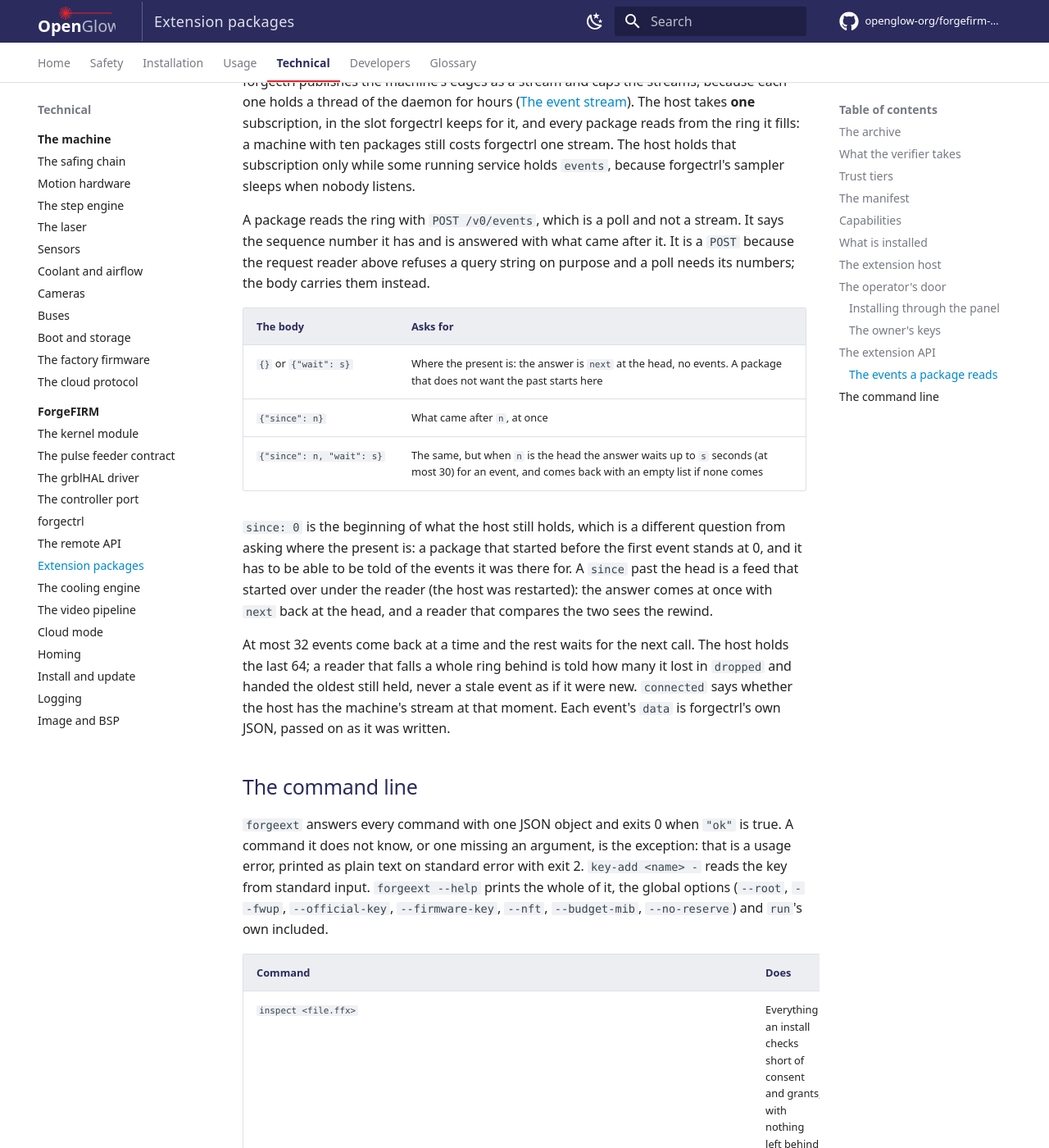
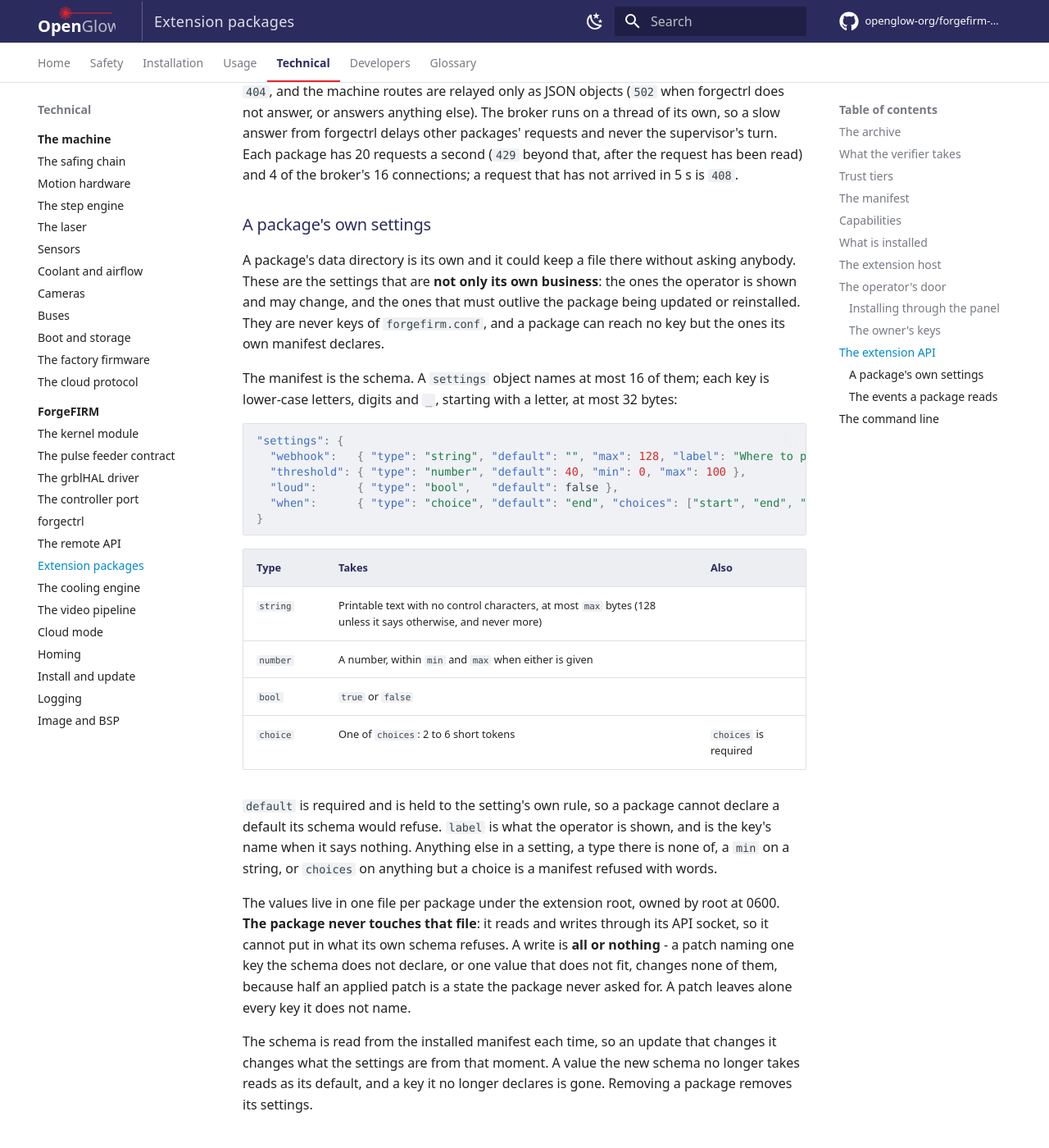
Before and after one commit to openglow-org/forgefirm-docs, an MkDocs documentation site: the page built from docs/technical/forgefirm/extensions.md, in a window 1280 px wide and 1400 px high, scrolled down 13124 px. Shown: the whole window at 82% size. Built offline with MkDocs 1.6.1 and Material for MkDocs 9.7.7, drawn with Linux system fonts in a browser that asks for light colours; comment, search, counter and statistics services are not loaded; some of the changed text lies outside the part shown.

Commit message:
Extensions: a package's own settings
The capability is served now, so the table says so, and the page gains
the section it points to: the manifest as the schema, the four types and
their bounds, the default held to the setting's own rule, the store that
is root's alone at 0600, the all-or-nothing write, and what an update
that changes the schema does to the values under it.

The root table gains settings/<id>.json, and the API table its two rows.

````diff
--- a/docs/technical/forgefirm/extensions.md
+++ b/docs/technical/forgefirm/extensions.md
@@ -162,7 +162,7 @@ manifest and the operator's consent do not change shape as each one lands.
 | `machine.read` | The machine's status, cooling status, and mode | yes | |
 | `events` | The machine's events | yes | |
 | `hold` | Holding a job until the package clears the hold (pause tier only) | yes | required |
-| `settings.own` | The package's own settings | no | |
+| `settings.own` | The package's own settings, declared in its manifest ([A package's own settings](#a-packages-own-settings)) | yes | |
 | `camera.lid`, `camera.head` | Pictures from that camera, under the privacy gate | no | |
 | `motion.jog` | Dark jogs inside the jog bounds | no | |
 | `motion.job` | Running a program as the machine's one sender, under every arm gate | no | required |
@@ -206,6 +206,7 @@ The extension root is `/data/forgefirm/ext`:
 | `keys/` | Public keys the owner added |
 | `tmp/` | Staging, the host's alone |
 | `required-holds/` | One empty file per package whose hold the operator marked required, so a hold fails closed across a reboot before the host has read anything |
+| `settings/<id>.json` | A package's own settings, root's alone at 0600 |
 | `lock` | The host's lock, taken around every change to the root |
 | `state.json` | What no package can say about itself: the tier and the key that signed it, its account of the pool (`ffx0` to `ffx31`, the lowest free one), the operator's grants, enabled, quarantined |
 
@@ -462,6 +463,8 @@ What does not fit is refused with a status and a sentence
 | `GET /v0/machine/status` | `machine.read` | forgectrl's `GET /status` |
 | `GET /v0/machine/cool` | `machine.read` | forgectrl's `GET /cool/status` |
 | `GET /v0/machine/mode` | `machine.read` | forgectrl's `GET /mode` |
+| `GET /v0/settings` | `settings.own` | `settings` (every declared key with its value) and `schema` |
+| `POST /v0/settings` | `settings.own` | A patch of settings, applied whole or not at all; the same answer |
 | `GET /v0/hold` | `hold`, granted | `{"raised": bool, "reason": "..."}` |
 | `POST /v0/hold` | `hold`, granted | The body `{"raised": bool, "reason": "..."}` (those two keys and no other; the reason at most 95 bytes of printable ASCII without the quote and the backslash) raises or clears the package's hold; the new state |
 | `POST /v0/events` | `events` | The body `{"since": n, "wait": s}` (those two keys and no other, both optional) asks for the machine's events after `n`, waiting up to `s` seconds for one; `{"next": n, "dropped": n, "connected": bool, "events": [{"seq": n, "event": "...", "data": {...}}]}`. See [The events a package reads](#the-events-a-package-reads) |
@@ -474,6 +477,54 @@ delays other packages' requests and never the supervisor's turn. Each
 package has 20 requests a second (`429` beyond that, after the request has
 been read) and 4 of the broker's 16 connections; a request that has not
 arrived in 5 s is `408`.
+
+### A package's own settings
+
+A package's data directory is its own and it could keep a file there
+without asking anybody. These are the settings that are **not only its own
+business**: the ones the operator is shown and may change, and the ones
+that must outlive the package being updated or reinstalled. They are never
+keys of `forgefirm.conf`, and a package can reach no key but the ones its
+own manifest declares.
+
+The manifest is the schema. A `settings` object names at most 16 of them;
+each key is lower-case letters, digits and `_`, starting with a letter, at
+most 32 bytes:
+
+```json
+"settings": {
+  "webhook":   { "type": "string", "default": "", "max": 128, "label": "Where to post" },
+  "threshold": { "type": "number", "default": 40, "min": 0, "max": 100 },
+  "loud":      { "type": "bool",   "default": false },
+  "when":      { "type": "choice", "default": "end", "choices": ["start", "end", "never"] }
+}
+```
+
+| Type | Takes | Also |
+|---|---|---|
+| `string` | Printable text with no control characters, at most `max` bytes (128 unless it says otherwise, and never more) | |
+| `number` | A number, within `min` and `max` when either is given | |
+| `bool` | `true` or `false` | |
+| `choice` | One of `choices`: 2 to 6 short tokens | `choices` is required |
+
+`default` is required and is held to the setting's own rule, so a package
+cannot declare a default its schema would refuse. `label` is what the
+operator is shown, and is the key's name when it says nothing. Anything
+else in a setting, a type there is none of, a `min` on a string, or
+`choices` on anything but a choice is a manifest refused with words.
+
+The values live in one file per package under the extension root, owned by
+root at 0600. **The package never touches that file**: it reads and writes
+through its API socket, so it cannot put in what its own schema refuses.
+A write is **all or nothing** - a patch naming one key the schema does not
+declare, or one value that does not fit, changes none of them, because
+half an applied patch is a state the package never asked for. A patch
+leaves alone every key it does not name.
+
+The schema is read from the installed manifest each time, so an update
+that changes it changes what the settings are from that moment. A value
+the new schema no longer takes reads as its default, and a key it no
+longer declares is gone. Removing a package removes its settings.
 
 ### The events a package reads
 
````
